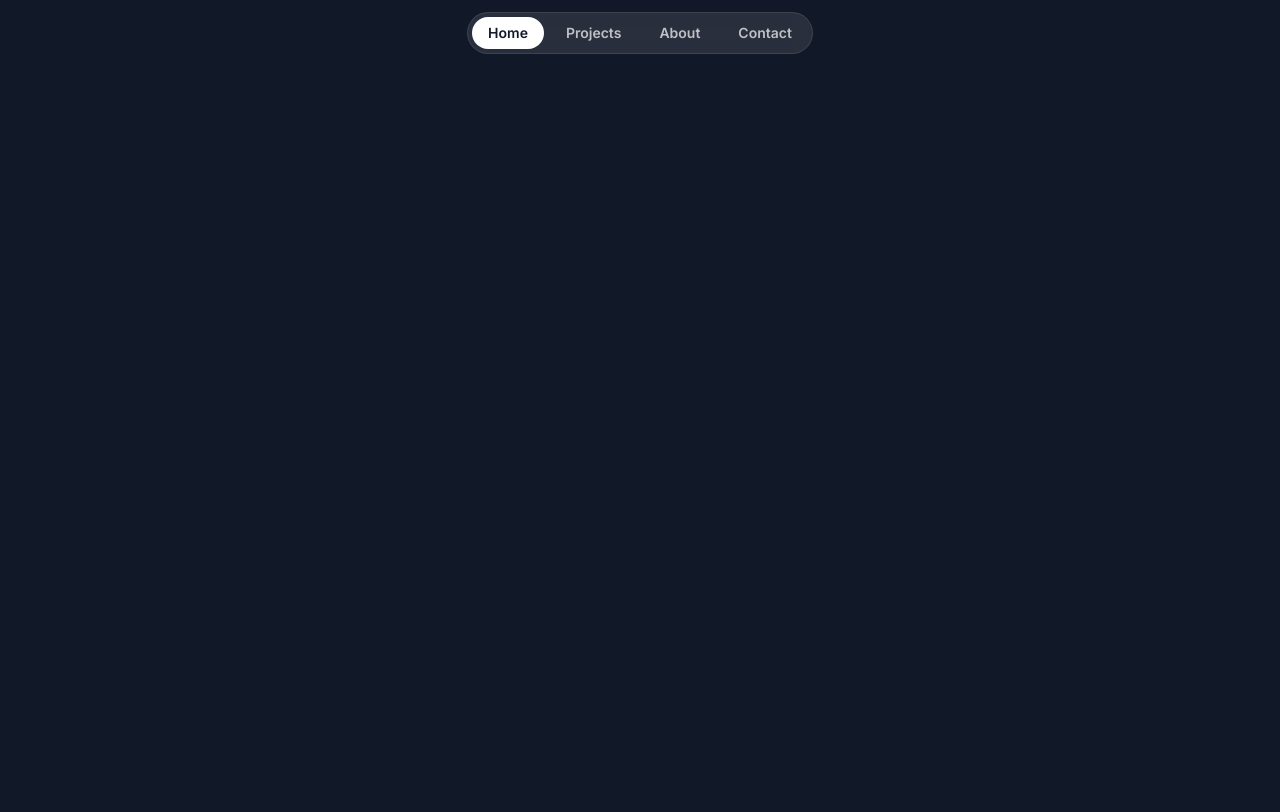
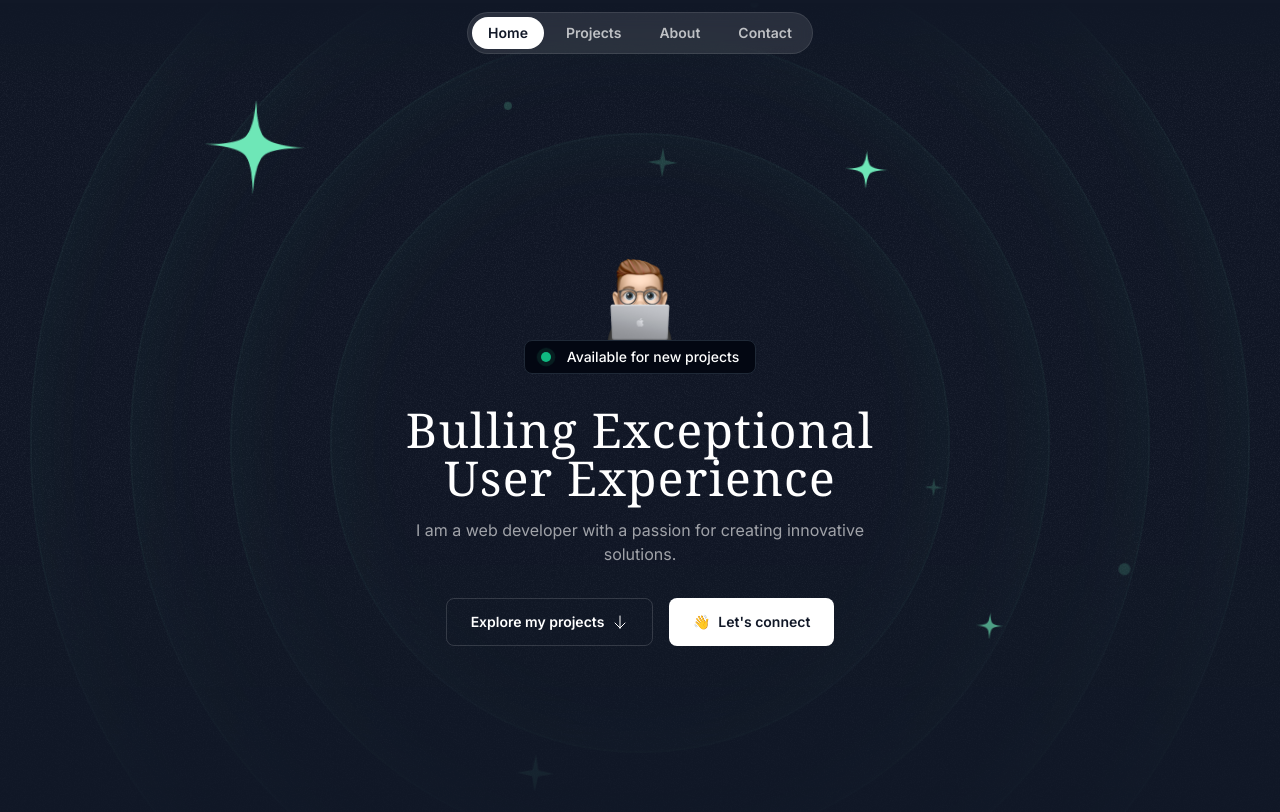
Before and after one commit to imantalebizadeh/portfolio-template, a Next.js app: page / in a window 1280 px wide. Shown: the top 812 px of the page. Built offline with nearby package versions, Linux system fonts and the light colour scheme; a web font is replaced by a local one.

Commit message:
Implement the hero section

```diff
--- a/app/page.tsx
+++ b/app/page.tsx
@@ -1,9 +1,11 @@
 import Header from "@/components/layout/header";
+import HeroSection from "@/components/layout/hero-section";
 
 export default async function HomePage() {
   return (
     <div>
       <Header />
+      <HeroSection />
     </div>
   );
 }
--- /dev/null
+++ b/components/layout/hero-section.tsx
@@ -0,0 +1,65 @@
+import Image from "next/image";
+
+import { ArrowDownIcon } from "@/components/icons";
+import memojiComputerImage from "@/public/images/memoji-computer.png";
+
+import RingsEffect from "../rings-effect";
+import StarsEffect from "../stars-effect";
+import { buttonVariants } from "../ui/button";
+
+export default function HeroSection() {
+  return (
+    <section className="relative overflow-x-clip py-32 md:py-48 xl:py-60">
+      <div className="absolute inset-0 -z-40 [mask-image:linear-gradient(to_bottom,transparent,black_10%,black,transparent)]">
+        {/* Grain */}
+        <div className="absolute inset-0 -z-30 bg-[url('/images/grain.jpg')] opacity-5" />
+
+        {/* Rings */}
+        <RingsEffect />
+
+        {/* Stars */}
+        <StarsEffect />
+      </div>
+
+      <div className="container">
+        <div className="flex flex-col items-center">
+          <Image
+            src={memojiComputerImage}
+            alt="Memoji Computer"
+            width={100}
+            height={100}
+          />
+
+          <div className="flex items-center gap-4 rounded-lg border border-gray-800 bg-gray-950 px-4 py-1.5">
+            <span className="relative flex size-2.5">
+              <span className="absolute inline-flex h-full w-full animate-ping rounded-full bg-emerald-400 opacity-75"></span>
+              <span className="relative inline-flex size-2.5 rounded-full bg-emerald-500"></span>
+            </span>
+            <span className="text-sm font-medium">
+              Available for new projects
+            </span>
+          </div>
+        </div>
+        <div className="mx-auto max-w-lg">
+          <h1 className="mt-8 text-center font-serif text-3xl tracking-wide md:text-5xl">
+            Bulling Exceptional User Experience
+          </h1>
+          <p className="mt-4 text-center text-white/60">
+            I am a web developer with a passion for creating innovative
+            solutions.
+          </p>
+        </div>
+        <div className="mt-8 flex flex-col items-center justify-center gap-4 md:flex-row">
+          <a href="#" className={buttonVariants({ variant: "outline" })}>
+            Explore my projects
+            <ArrowDownIcon />
+          </a>
+          <a href="#" className={buttonVariants()}>
+            <span>👋</span>
+            Let&apos;s connect
+          </a>
+        </div>
+      </div>
+    </section>
+  );
+}
```
